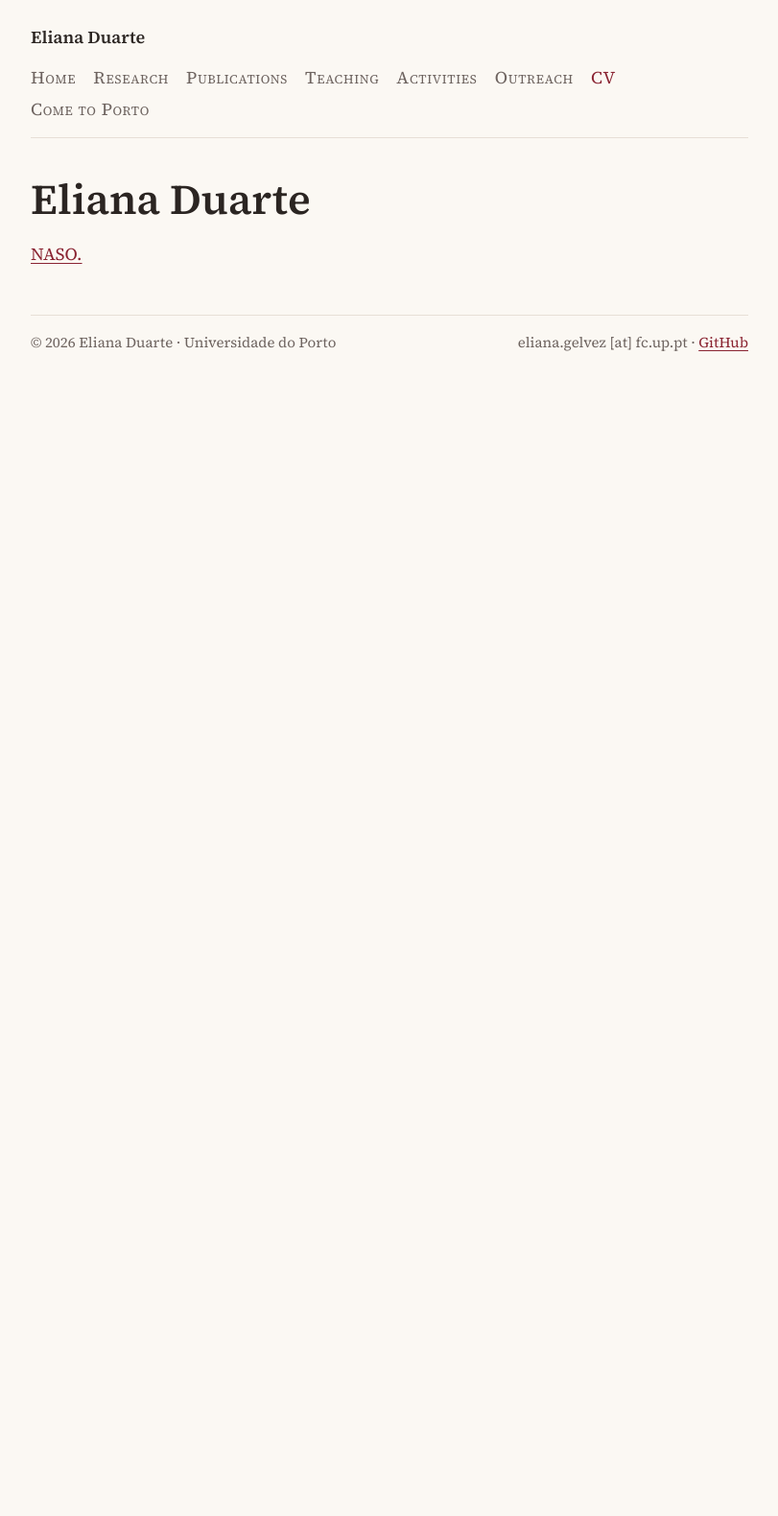
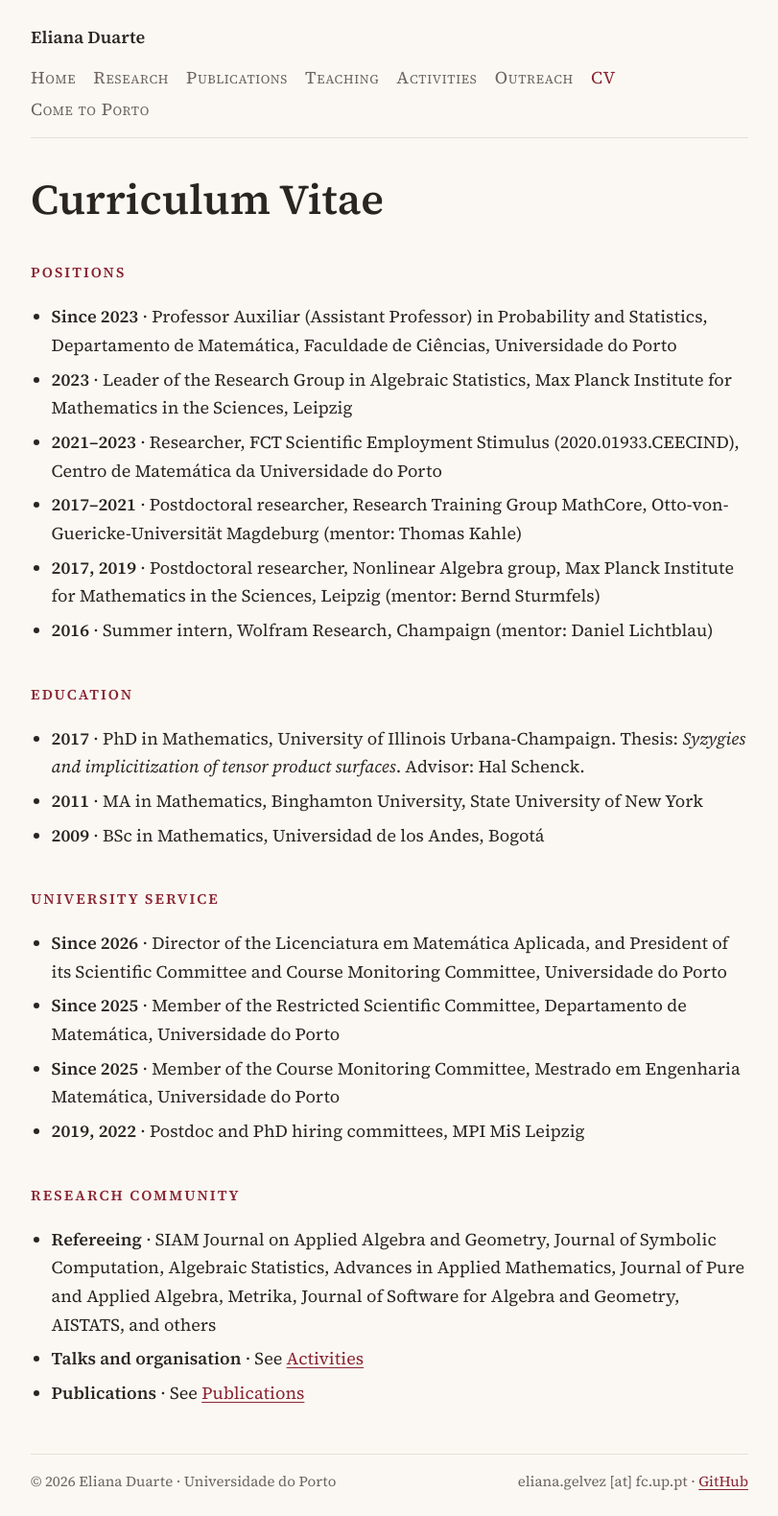
Before and after one commit to emduart2/emduart2.github.io, a Jekyll site: the page built from cv/index.md, in a window 1280 px wide. Shown: the whole page at 96% size, without its empty margins (234-1045 px from the left). Built offline with Jekyll 4.4.1, drawn with Linux system fonts in a browser that asks for light colours; before the commit the page ends 900 px from its top, so only the background shows below that.

Commit message:
Add Activities, Outreach and CV pages; remove CV PDF
- Activities: invited talks, organisation, contributed talks
- Outreach: podcasts, videos, hands-on mathematics, women in mathematics
- CV page with positions, education and service; home links to it
- Remove the old CV PDF, which contained personal contact details

Co-Authored-By: Claude Opus 5.5 <noreply@anthropic.com>

```diff
--- a/_data/profile_links.yml
+++ b/_data/profile_links.yml
@@ -1,5 +1,5 @@
 # Links shown under the bio on the home page.
-- title: CV (PDF)
-  url: /assets/CV/main-25-march-Duarte.pdf
+- title: CV
+  url: /cv/
 - title: GitHub
   url: https://github.com/emduart2
--- a/cv/index.md
+++ b/cv/index.md
@@ -3,6 +3,32 @@ layout: default
 title: CV
 ---
 
-# Eliana Duarte
+# Curriculum Vitae
 
-[NASO.]({{ site.url }}/assets/CV/main-25-march-Duarte.pdf)
+## Positions
+
+- **Since 2023** · Professor Auxiliar (Assistant Professor) in Probability and Statistics, Departamento de Matemática, Faculdade de Ciências, Universidade do Porto
+- **2023** · Leader of the Research Group in Algebraic Statistics, Max Planck Institute for Mathematics in the Sciences, Leipzig
+- **2021–2023** · Researcher, FCT Scientific Employment Stimulus (2020.01933.CEECIND), Centro de Matemática da Universidade do Porto
+- **2017–2021** · Postdoctoral researcher, Research Training Group MathCore, Otto-von-Guericke-Universität Magdeburg (mentor: Thomas Kahle)
+- **2017, 2019** · Postdoctoral researcher, Nonlinear Algebra group, Max Planck Institute for Mathematics in the Sciences, Leipzig (mentor: Bernd Sturmfels)
+- **2016** · Summer intern, Wolfram Research, Champaign (mentor: Daniel Lichtblau)
+
+## Education
+
+- **2017** · PhD in Mathematics, University of Illinois Urbana-Champaign. Thesis: *Syzygies and implicitization of tensor product surfaces*. Advisor: Hal Schenck.
+- **2011** · MA in Mathematics, Binghamton University, State University of New York
+- **2009** · BSc in Mathematics, Universidad de los Andes, Bogotá
+
+## University service
+
+- **Since 2026** · Director of the Licenciatura em Matemática Aplicada, and President of its Scientific Committee and Course Monitoring Committee, Universidade do Porto
+- **Since 2025** · Member of the Restricted Scientific Committee, Departamento de Matemática, Universidade do Porto
+- **Since 2025** · Member of the Course Monitoring Committee, Mestrado em Engenharia Matemática, Universidade do Porto
+- **2019, 2022** · Postdoc and PhD hiring committees, MPI MiS Leipzig
+
+## Research community
+
+- **Refereeing** · SIAM Journal on Applied Algebra and Geometry, Journal of Symbolic Computation, Algebraic Statistics, Advances in Applied Mathematics, Journal of Pure and Applied Algebra, Metrika, Journal of Software for Algebra and Geometry, AISTATS, and others
+- **Talks and organisation** · See [Activities](/activities/)
+- **Publications** · See [Publications](/publications/)
```
Also changed, not shown: activities/index.md (added, +65 -0 lines), outreach/index.md (added, +30 -0 lines), 1 other file.
